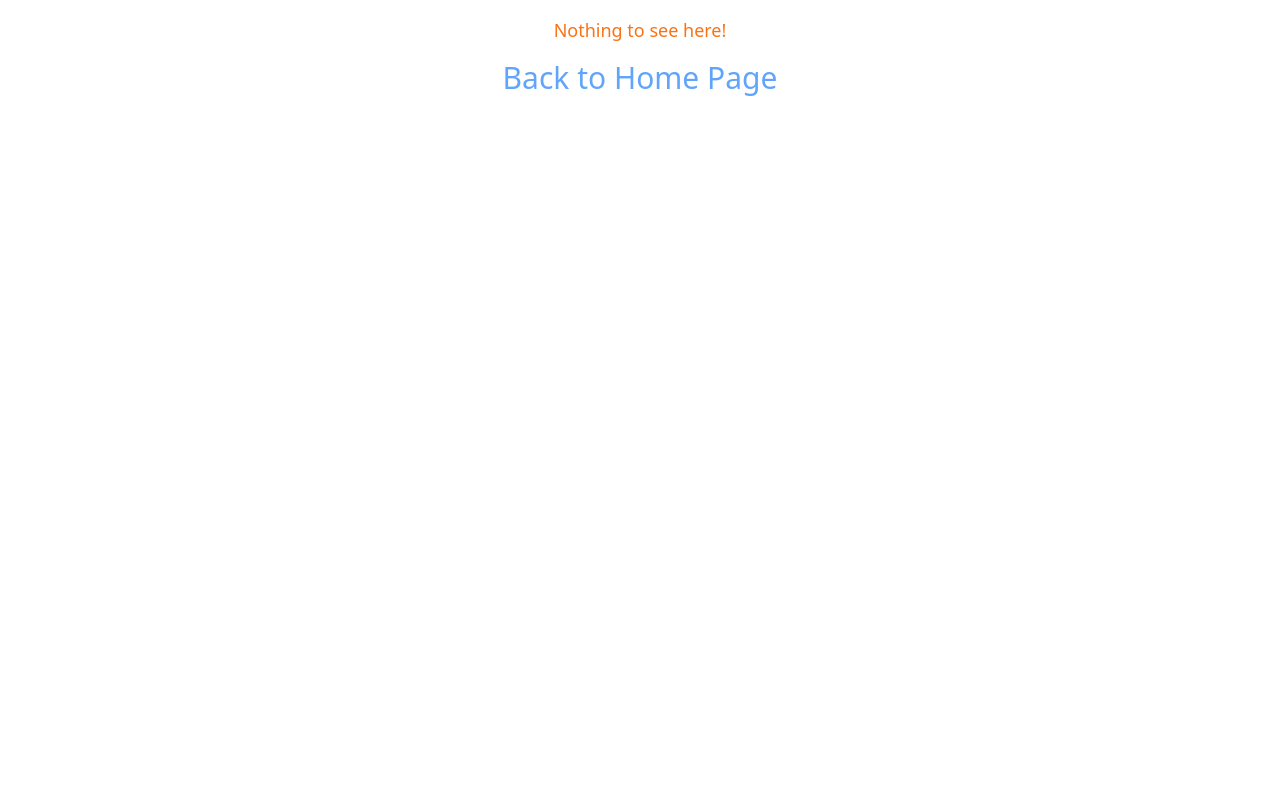
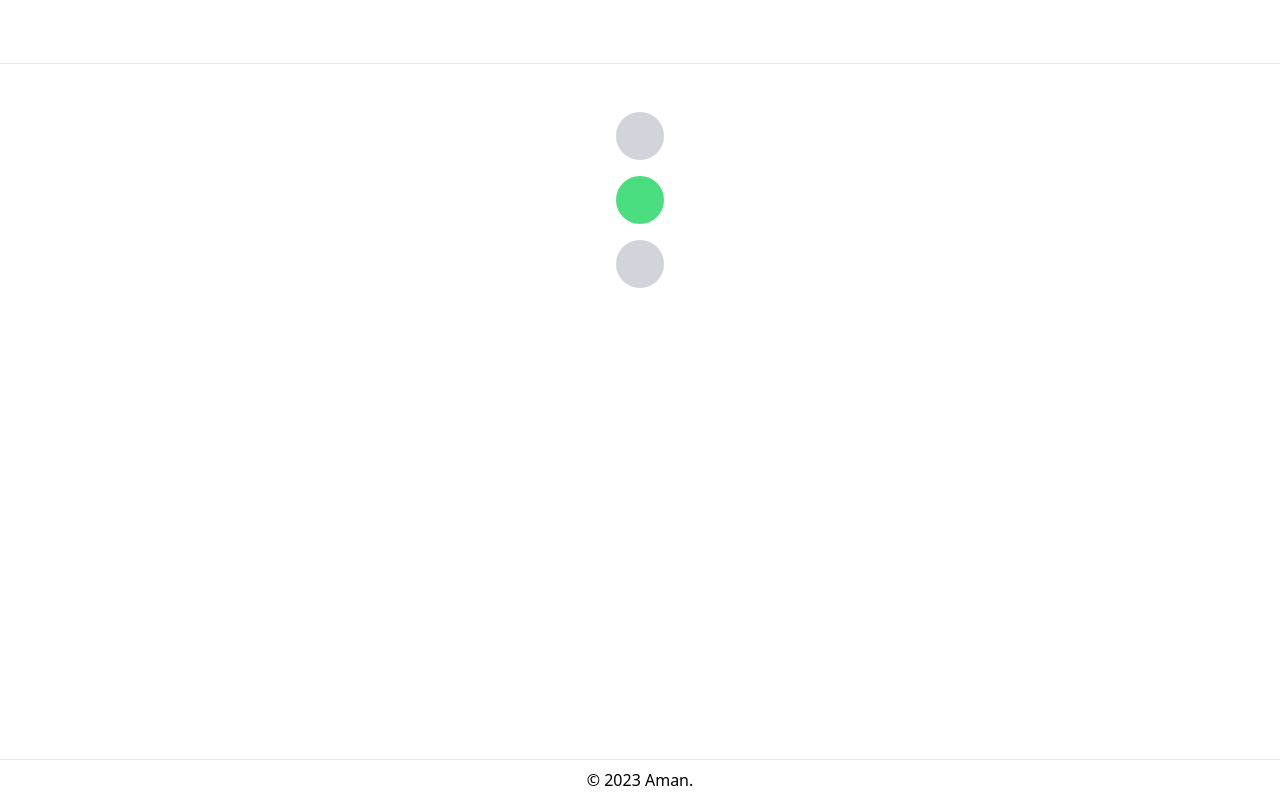
Before and after one commit to amanmavai/csr_space_old_02, a React (Vite) app: page /traffic-light in a window 1280 px wide. Built offline with nearby package versions, Linux system fonts and the light colour scheme.

Commit message:
add traffic_light route component

```diff
--- a/src/App.tsx
+++ b/src/App.tsx
@@ -15,6 +15,10 @@ const router = createBrowserRouter([
       {
         path: "todos",
         lazy: () => import("./routes/todos"),
+      },
+      {
+        path: "traffic-light",
+        lazy: () => import("./routes/traffic_light"),
       },
     ],
   },
--- /dev/null
+++ b/src/routes/traffic_light.tsx
@@ -0,0 +1,32 @@
+import { useState, useEffect } from "react";
+
+export function Component() {
+  const [light, setLight] = useState("red");
+
+  useEffect(() => {
+    const timer = setInterval(() => {
+      setLight((currentLight) => {
+        switch (currentLight) {
+          case "red":
+            return "green";
+          case "green":
+            return "yellow";
+          case "yellow":
+            return "red";
+          default:
+            return "red";
+        }
+      });
+    }, 1000); // Change the light every 3 seconds
+
+    return () => clearInterval(timer);
+  }, []);
+
+  return (
+    <div className="mt-12 flex flex-col items-center gap-4">
+      <div className={`h-12 w-12 rounded-full ${light === "red" ? "bg-red-400" : "bg-gray-300"}`} />
+      <div className={`h-12 w-12 rounded-full  ${light === "green" ? "bg-green-400" : "bg-gray-300"}`} />
+      <div className={`h-12 w-12 rounded-full  ${light === "yellow" ? "bg-yellow-400" : "bg-gray-300"}`} />
+    </div>
+  );
+}
```
